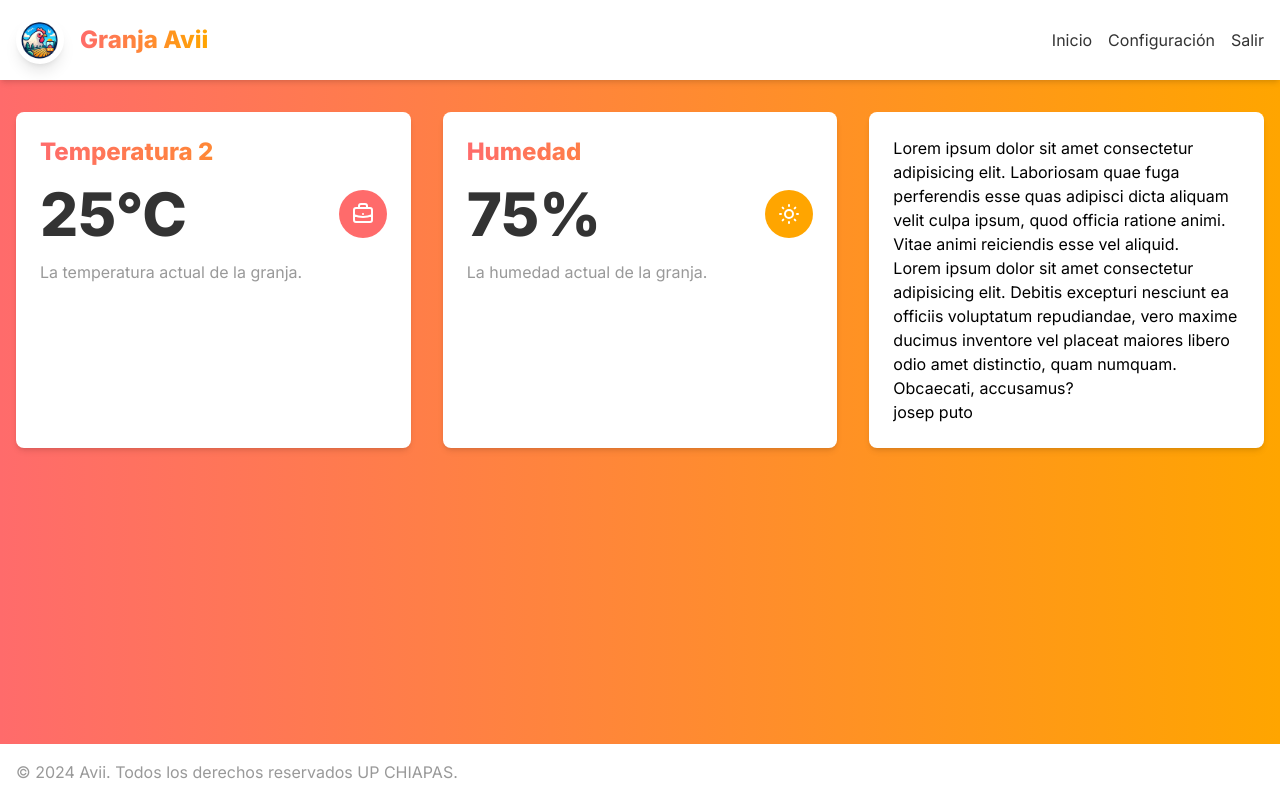
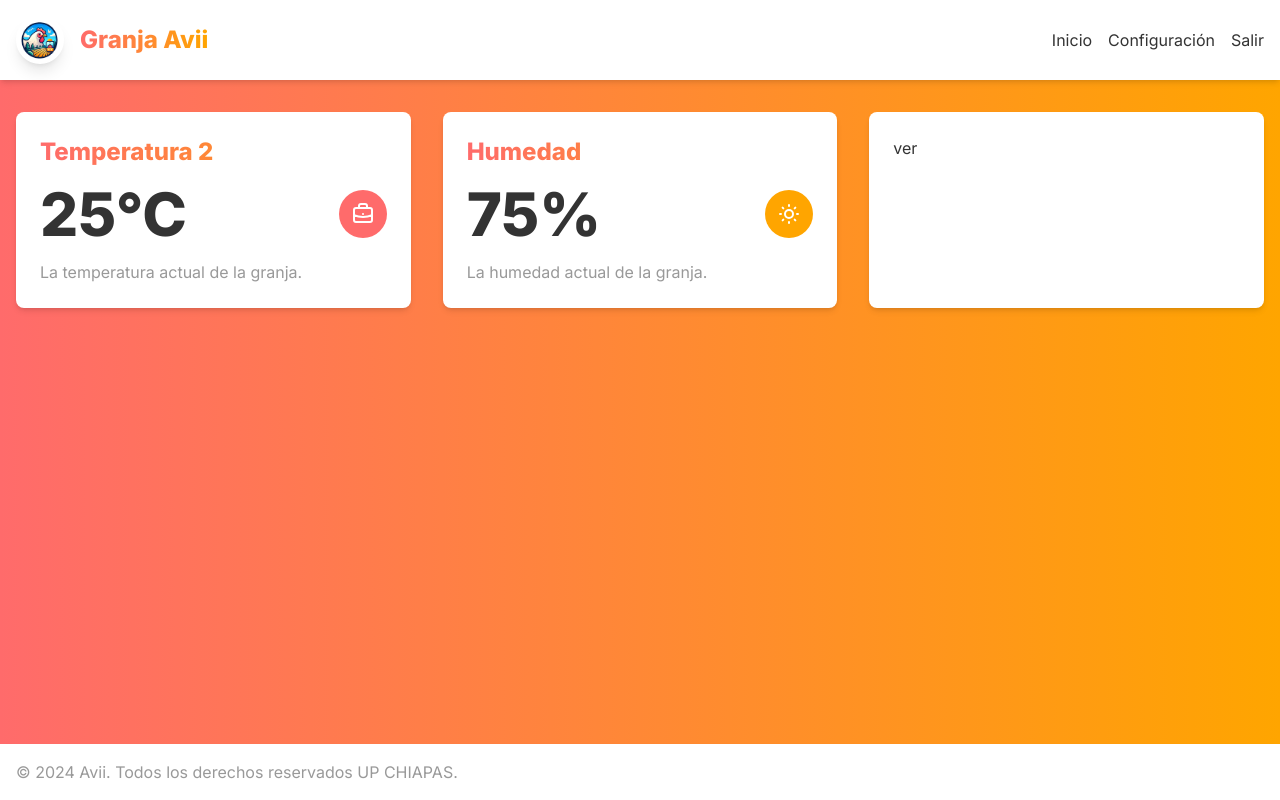
Before and after one commit to JhairAlexby1/multidisciplinario-5-front, a Next.js app: page /homePage in a window 1280 px wide. Built offline with nearby package versions, Linux system fonts and the light colour scheme.

Commit message:
vists agregadas

```diff
--- a/src/components/cardGraphic/Graphic.tsx
+++ b/src/components/cardGraphic/Graphic.tsx
@@ -3,9 +3,9 @@ import Link from "next/link"
 export const Graphic = () => {
   return (
     <div className="rounded-lg bg-white p-6 shadow-md text-black">
-        <h1>Lorem ipsum dolor sit amet consectetur adipisicing elit. Laboriosam quae fuga perferendis esse quas adipisci dicta aliquam velit culpa ipsum, quod officia ratione animi. Vitae animi reiciendis esse vel aliquid.</h1>
-        <h2>Lorem ipsum dolor sit amet consectetur adipisicing elit. Debitis excepturi nesciunt ea officiis voluptatum repudiandae, vero maxime ducimus inventore vel placeat maiores libero odio amet distinctio, quam numquam. Obcaecati, accusamus?</h2>
-        <h3>josep puto</h3>
+      <Link href="/graphics" className="text-[#333] hover:text-[#FFA500]">
+                  ver
+        </Link>
     </div>
   )
 }
```
